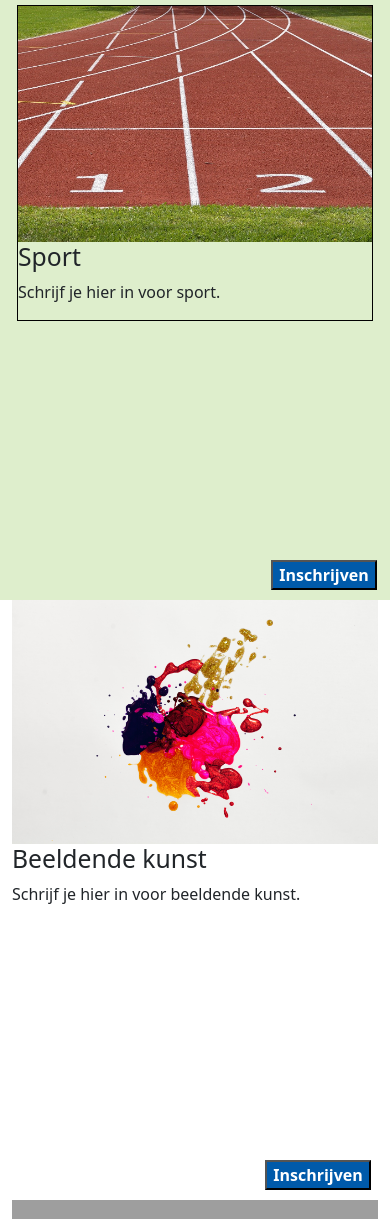
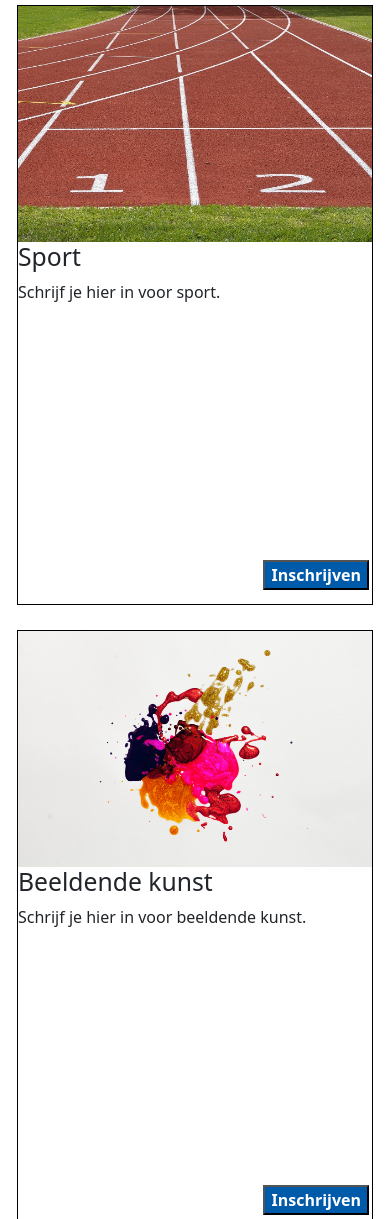
Before and after one commit to NHL-INF1E/studentenplatform, a PHP site: page /zoe.php in a window 390 px wide. Shown: the top 1219 px of the page. Run offline with PHP 8.4, Linux system fonts and the light colour scheme; grey boxes are pictures that could not be loaded.

Commit message:
Kaartjes
Ik heb de kaartjes voor de index pagina gemaakt en als het goed is zijn ze nu af.

```diff
--- a/css/zoe.css
+++ b/css/zoe.css
@@ -16,6 +16,7 @@
 
 .kaartje {
 	height: 600px;
+	margin-bottom: 25px;
 }
 
 button {
@@ -27,11 +28,12 @@ button {
 
 .knop-box {
 	position: absolute;
-	width: 92%;
+	width: 90%;
 	bottom: 10px;
 }
 
 .marginRandje {
 	margin: 5px;
 	border: 1px solid black;
+	height: 600px;
 }
--- a/zoe.php
+++ b/zoe.php
@@ -9,8 +9,8 @@
     <body>
         <div class="container alle-kaartjes">
             <div class="row">
-                <div class="col-md-4 kaartje sport position-relative">
-					<div class="marginRandje">
+                <div class="col-md-4 kaartje position-relative">
+					<div class="marginRandje sport">
 						<img class="img-fluid" src="pictures/stock/hardloopTracks.jpeg" alt="atletiek baan">
 						<h2>Sport</h2>
 						<p>Schrijf je hier in voor sport.</p>
@@ -20,7 +20,8 @@
 					</div>
                 </div>
 
-                <div class="col-md-4 kaartje beeldendekunst position-relative">
+                <div class="col-md-4 kaartje position-relative">
+                    <div class="marginRandje beeldendekunst">
 						<img class="img-fluid" src="pictures/stock/pexels-free-creative-stuff-1193743.jpg" alt="verf spetter">
 						<h2>Beeldende kunst</h2>
 						<p>Schrijf je hier in voor beeldende kunst.</p>
@@ -28,8 +29,10 @@
 							<button class="knopje" type="button">Inschrijven</button>
 						</div>
 					</div>
+                </div>
 
-                <div class="col-md-4 kaartje muziekendans position-relative">
+                <div class="col-md-4 kaartje position-relative">
+					<div class="marginRandje muziekendans">
 						<img class="img-fluid" src="pictures/stock/guitar.jpg" alt="gitaar">
 						<h2>Muziek en dans</h2>
 						<p>Schrijf je hier in voor muziek en dans.</p>
@@ -37,8 +40,10 @@
 							<button class="knopje" type="button">Inschrijven</button>
 						</div>
 					</div>
+                </div>
 
-                <div class="col-md-4 kaartje film position-relative">
+                <div class="col-md-4 kaartje position-relative">
+					<div class="marginRandje film">
 						<img class="img-fluid" src="pictures/stock/popcorn-movie-party-entertainment.jpg" alt="popcorn">
 						<h2>Film</h2>
 						<p>Schrijf je hier in voor muziek en dans.</p>
@@ -48,5 +53,6 @@
 					</div>
                 </div>
             </div>
+        </div>
     </body>
 </html>
```
Lines whose indentation alone changed are shown as unchanged.
